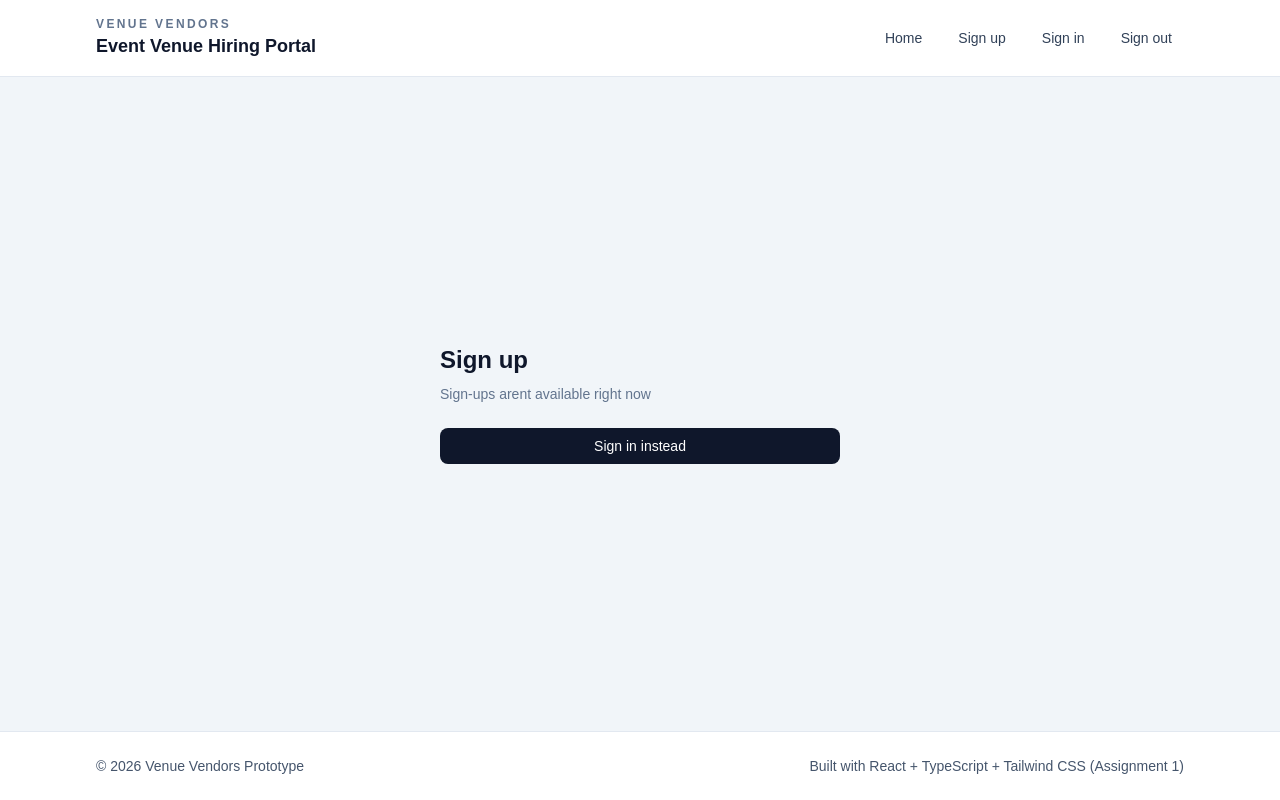
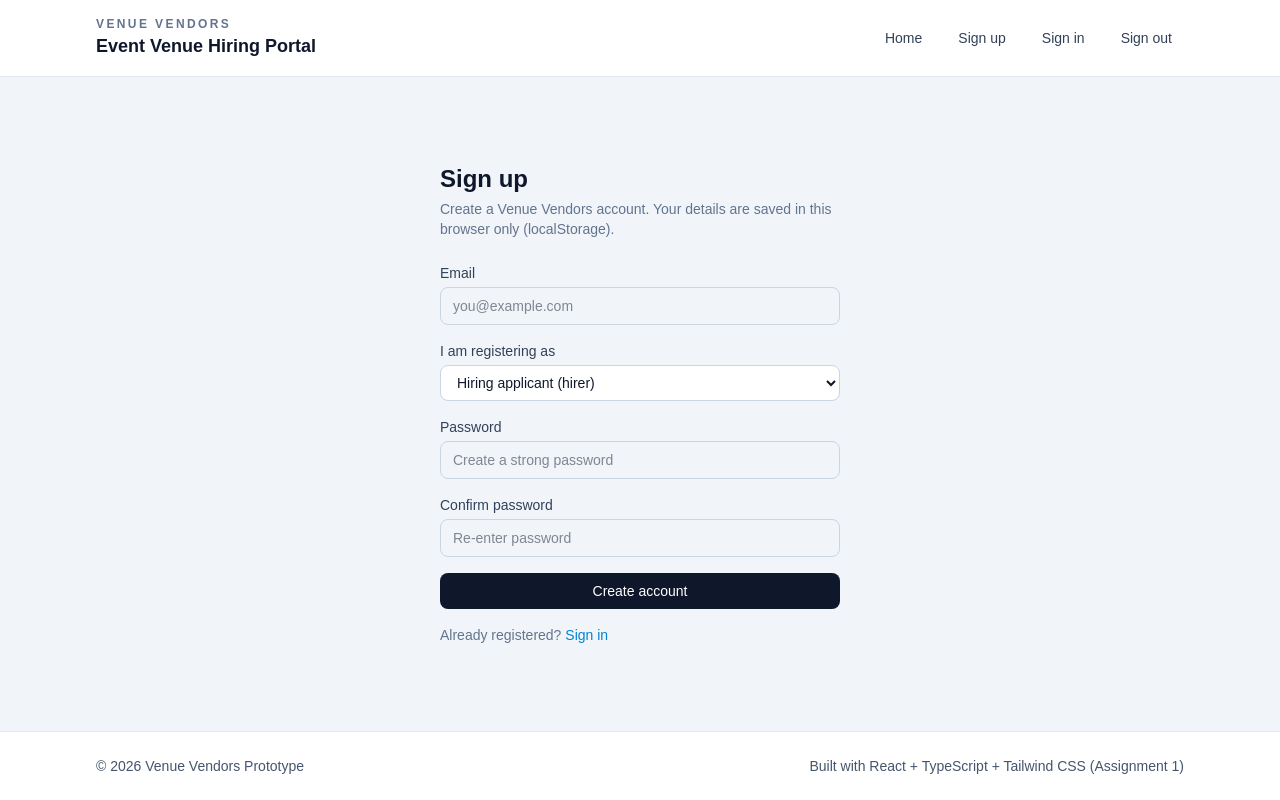
Before and after one commit to Jashanpreet23/workk23, a Next.js app: page /signup in a window 1280 px wide. Built offline with nearby package versions, Linux system fonts and the light colour scheme.

Commit message:
working sign in

```diff
--- a/src/data/seedData.ts
+++ b/src/data/seedData.ts
@@ -1,7 +1,6 @@
 /*
- * Seed data for the Venue Vendors app.
- * Since sign-up isn't implemented yet, we store dummy users
- * in localStorage so sign-in has something to work with.
+ * Venue Vendors client-side data (Assignment 1: localStorage only — no DB, no REST).
+ * Dummy users seed on first visit; sign-up appends to the same vv_users list.
  */
 
 export type UserRole = "hirer" | "vendor";
@@ -35,3 +34,42 @@ export function seedLocalStorage(): void {
   localStorage.setItem("vv_users", JSON.stringify(users));
   localStorage.setItem("vv_seeded", "true");
 }
+
+export function readUsersFromStorage(): User[] {
+  if (typeof window === "undefined") return [];
+  try {
+    const raw = localStorage.getItem("vv_users");
+    if (!raw) return [];
+    const parsed = JSON.parse(raw) as unknown;
+    if (!Array.isArray(parsed)) return [];
+    return parsed.filter(
+      (u): u is User =>
+        typeof u === "object" &&
+        u !== null &&
+        typeof (u as User).email === "string" &&
+        typeof (u as User).password === "string" &&
+        ((u as User).role === "hirer" || (u as User).role === "vendor")
+    );
+  } catch {
+    return [];
+  }
+}
+
+export function writeUsersToStorage(next: User[]): void {
+  if (typeof window === "undefined") return;
+  localStorage.setItem("vv_users", JSON.stringify(next));
+}
+
+/** Append one user if that email is not already registered (case-insensitive). */
+export function registerUserLocal(candidate: User): "ok" | "duplicate" {
+  const emailNorm = candidate.email.trim().toLowerCase();
+  const users = readUsersFromStorage();
+  if (users.some((u) => u.email.trim().toLowerCase() === emailNorm)) {
+    return "duplicate";
+  }
+  writeUsersToStorage([
+    ...users,
+    { ...candidate, email: candidate.email.trim() },
+  ]);
+  return "ok";
+}
--- a/src/pages/signup.tsx
+++ b/src/pages/signup.tsx
@@ -1,20 +1,174 @@
+import { useState } from "react";
 import Link from "next/link";
+import type { User, UserRole } from "@/data/seedData";
+import { registerUserLocal } from "@/data/seedData";
 
-// sign-up isn't implemented yet, just a placeholder for now
+function isValidEmail(value: string): boolean {
+  const v = value.trim();
+  if (!v.includes("@")) return false;
+  return /^[^\s@]+@[^\s@]+\.[^\s@]+$/.test(v);
+}
+
+function isStrongPassword(value: string): boolean {
+  return (
+    value.length >= 8 &&
+    /[A-Z]/.test(value) &&
+    /[a-z]/.test(value) &&
+    /[0-9]/.test(value) &&
+    /[^A-Za-z0-9]/.test(value)
+  );
+}
+
+/** Minimal sign-up: email, password, role — localStorage only (no API, no database). */
 export default function SignUp() {
+  const [email, setEmail] = useState("");
+  const [password, setPassword] = useState("");
+  const [confirm, setConfirm] = useState("");
+  const [role, setRole] = useState<UserRole>("hirer");
+  const [error, setError] = useState("");
+  const [success, setSuccess] = useState(false);
+
+  function handleSubmit(e: React.SyntheticEvent) {
+    e.preventDefault();
+    setError("");
+    setSuccess(false);
+
+    if (!email.trim() || !password || !confirm) {
+      setError("Please fill in every field.");
+      return;
+    }
+
+    if (!isValidEmail(email)) {
+      setError("Please enter a valid email address.");
+      return;
+    }
+
+    if (!isStrongPassword(password)) {
+      setError(
+        "Password must be 8+ characters with uppercase, lowercase, number, and special character."
+      );
+      return;
+    }
+
+    if (password !== confirm) {
+      setError("Passwords do not match.");
+      return;
+    }
+
+    const candidate: User = {
+      email: email.trim(),
+      password,
+      role,
+    };
+
+    const result = registerUserLocal(candidate);
+    if (result === "duplicate") {
+      setError("An account with this email already exists. Sign in instead.");
+      return;
+    }
+
+    setSuccess(true);
+    setPassword("");
+    setConfirm("");
+  }
+
   return (
     <main className="mx-auto flex w-full max-w-md flex-1 flex-col justify-center px-6 py-10">
       <h2 className="text-2xl font-bold text-slate-900">Sign up</h2>
-      <p className="mt-2 text-sm text-slate-500">
-        Sign-ups arent available right now
+      <p className="mt-1 text-sm text-slate-500">
+        Create a Venue Vendors account. Your details are saved in this browser only (localStorage).
       </p>
 
-      <Link
-        href="/signin"
-        className="mt-6 inline-block rounded-lg bg-slate-900 px-4 py-2 text-center text-sm font-medium text-white"
-      >
-        Sign in instead
-      </Link>
+      {success && (
+        <p
+          className="mt-4 rounded-lg border border-emerald-200 bg-emerald-50 px-3 py-2 text-sm text-emerald-800"
+          role="status"
+        >
+          Account Registered. You can{" "}
+          <Link href="/signin" className="font-medium text-emerald-900 underline">
+            sign in
+          </Link>{" "}
+          with the same email and password.
+        </p>
+      )}
+
+      <form onSubmit={handleSubmit} className="mt-6 flex flex-col gap-4">
+        <div>
+          <label htmlFor="signup-email" className="block text-sm font-medium text-slate-700">
+            Email
+          </label>
+          <input
+            id="signup-email"
+            type="email"
+            autoComplete="email"
+            value={email}
+            onChange={(e) => setEmail(e.target.value)}
+            className="mt-1 w-full rounded-lg border border-slate-300 px-3 py-2 text-sm text-slate-900"
+            placeholder="you@example.com"
+          />
+        </div>
+
+        <div>
+          <label htmlFor="signup-role" className="block text-sm font-medium text-slate-700">
+            I am registering as
+          </label>
+          <select
+            id="signup-role"
+            value={role}
+            onChange={(e) => setRole(e.target.value as UserRole)}
+            className="mt-1 w-full rounded-lg border border-slate-300 bg-white px-3 py-2 text-sm text-slate-900"
+          >
+            <option value="hirer">Hiring applicant (hirer)</option>
+            <option value="vendor">Venue vendor</option>
+          </select>
+        </div>
+
+        <div>
+          <label htmlFor="signup-password" className="block text-sm font-medium text-slate-700">
+            Password
+          </label>
+          <input
+            id="signup-password"
+            type="password"
+            autoComplete="new-password"
+            value={password}
+            onChange={(e) => setPassword(e.target.value)}
+            className="mt-1 w-full rounded-lg border border-slate-300 px-3 py-2 text-sm text-slate-900"
+            placeholder="Create a strong password"
+          />
+        </div>
+
+        <div>
+          <label htmlFor="signup-confirm" className="block text-sm font-medium text-slate-700">
+            Confirm password
+          </label>
+          <input
+            id="signup-confirm"
+            type="password"
+            autoComplete="new-password"
+            value={confirm}
+            onChange={(e) => setConfirm(e.target.value)}
+            className="mt-1 w-full rounded-lg border border-slate-300 px-3 py-2 text-sm text-slate-900"
+            placeholder="Re-enter password"
+          />
+        </div>
+
+        {error && <p className="text-sm text-red-600">{error}</p>}
+
+        <button
+          type="submit"
+          className="rounded-lg bg-slate-900 px-4 py-2 text-sm font-medium text-white"
+        >
+          Create account
+        </button>
+      </form>
+
+      <p className="mt-4 text-sm text-slate-500">
+        Already registered?{" "}
+        <Link href="/signin" className="font-medium text-sky-600">
+          Sign in
+        </Link>
+      </p>
     </main>
   );
 }
```
